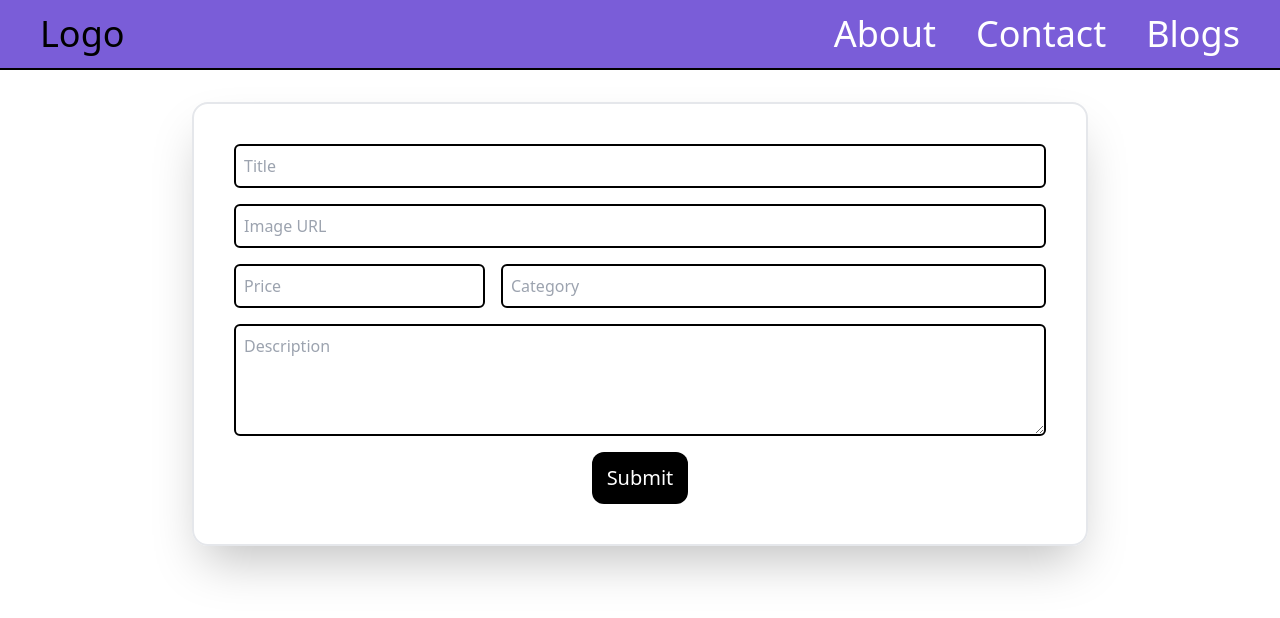
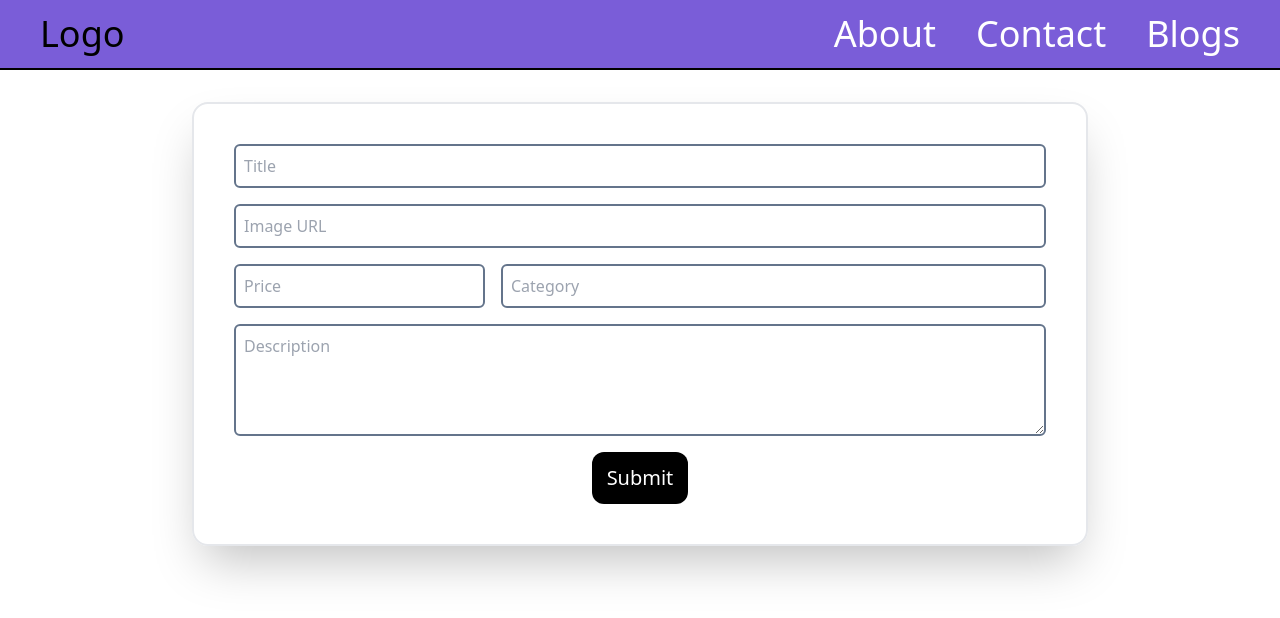
Before and after one commit to dipanshu999/Urban-Deals, a React (Vite) app: page /Create in a window 1280 px wide. Shown: the top 618 px of the page. Built offline with nearby package versions, Linux system fonts and the light colour scheme; no server answers.

Commit message:
Add product feature implemented

```diff
--- a/package.json
+++ b/package.json
@@ -11,6 +11,7 @@
   },
   "dependencies": {
     "axios": "^1.7.2",
+    "nanoid": "^5.0.7",
     "react": "^18.3.1",
     "react-dom": "^18.3.1",
     "react-router-dom": "^6.23.1"
--- a/src/Utils/Context.jsx
+++ b/src/Utils/Context.jsx
@@ -32,7 +32,7 @@ export default function Context(props) {
 
 
   return (
-    <ProductContext.Provider value={[products,loading,copyProducts,setProducts,setNavToggle,navToggle]}>
+    <ProductContext.Provider value={{products,loading,copyProducts,setProducts,setNavToggle,navToggle}}>
         {props.children}
     </ProductContext.Provider>
   )
--- a/src/components/Back.jsx
+++ b/src/components/Back.jsx
@@ -4,10 +4,9 @@ import { useNavigate } from 'react-router-dom'
 export default function Back() {
   let navigate=useNavigate()
 
-
   return (
     <>
-      <div className="btn h-10 w-10 mob:h-14 mob:w-14">
+      <div className="btn h-10 w-10 mob:h-16 mob:w-16">
         <button onClick={()=>navigate(-1)} > <img src='../public/back.png' alt="" /> </button>
       </div>
     </>
--- a/src/components/Create.jsx
+++ b/src/components/Create.jsx
@@ -1,22 +1,64 @@
-import React from 'react'
+import React, { useContext, useEffect, useState } from 'react'
+import Axios from '../Utils/axiosInstance'
+import {nanoid} from 'nanoid'
+import { ProductContext } from '../Utils/Context'
+import 'react-router-dom'
+import { useNavigate } from 'react-router-dom'
 
 export default function Create() {
 
+    let { setProducts,products}=useContext(ProductContext)
+    const navigate = useNavigate()
+
+    const [image, setImage] = useState('')
+    const [title, setTitle] = useState('')
+    const [price, setPrice] = useState('')
+    const [category, setCategory] = useState('')
+    const [description, setDescription] = useState('')
+
     let handleSubmit=(e)=>{
-        e.preventDefault()
+      e.preventDefault();
+
+        if(title.trim().length<4 || description.trim().length<4 || price.trim().length<1 || image.trim().length<4 || category.trim().length<4 )
+          {
+            alert('All fields must have 4 charachters at least')
+          }
+
+       else{
+        const product={
+          id:nanoid(),title,price,category,image,description
+            };
+
+        console.log(product);
+
+        setProducts((prevProducts)=>[...prevProducts,product]);
+        navigate('/')
+
+        }
+
     }
+
+    useEffect(()=>{
+      console.log(products)
+    },[products])
+
+
   return (
     <>
       <div className="form mob:w-[70%] mx-auto border-2 p-10 mt-8 rounded-2xl shadow-2xl">
 
         <form action="" className='flex flex-col gap-4'>
-            <input type="text" placeholder='Title' className='border-2 p-2 border-black rounded-md'/>
-            <input type="text" placeholder='Image URL' className='border-2 p-2 border-black rounded-md'/>
+
+            <input type="text" placeholder='Title' onChange={(e)=>setTitle(e.target.value)} value={title} className='border-2 p-2 border-slate-500 rounded-md'/>
+
+            <input type="url" placeholder='Image URL' onChange={(e)=>setImage(e.target.value)} value={image} className='border-2 p-2 border-slate-500 rounded-md'/>
+
                 <div className="price-desc flex flex-col tab:flex-row justify-between gap-4">
-                    <input type="number " placeholder='Price' className='border-2  p-2 border-black rounded-md' />
-                    <input type="text " placeholder='Category' className='border-2 p-2 flex-1 border-black rounded-md' />
+                    <input type="number" placeholder='Price' onChange={(e)=>setPrice(e.target.value)} value={price} className='border-2  p-2 border-slate-500 rounded-md' />
+                    <input type="text " placeholder='Category' onChange={(e)=>setCategory(e.target.value)} value={category} className='border-2 p-2 flex-1 border-slate-500 rounded-md' />
                 </div>
-            <textarea placeholder='Description' className=' border-2 p-2 h-28 border-black rounded-md'></textarea>
+
+            <textarea placeholder='Description' onChange={(e)=>setDescription(e.target.value)} value={description} className=' border-2 p-2 h-28 border-slate-500 rounded-md'></textarea>
 
             <input type="submit" onClick={handleSubmit} className='bg-black hover:cursor-pointer text-white w-24 py-3 rounded-xl font-medium mx-auto text-xl'/>
         </form>
--- a/src/components/DropDown.jsx
+++ b/src/components/DropDown.jsx
@@ -4,7 +4,7 @@ import { Link } from 'react-router-dom';
 
 export default function DropDown() {
 
-  const [products, loading, copyProducts, setProducts] = useContext(ProductContext);
+  const {products, loading, copyProducts, setProducts} = useContext(ProductContext);
 
   const [isOpen, setIsOpen] = useState(false);
   const [selectedItem, setSelectedItem] = useState('Filter');
--- a/src/components/Home.jsx
+++ b/src/components/Home.jsx
@@ -7,7 +7,7 @@ import Loader from './Loader/Loader'
 
 
 export default function Home() {
-  let [products,loading]=useContext(ProductContext)
+  let {products,loading}=useContext(ProductContext)
   const cat= useLocation()
 
   return (
--- a/src/components/Navbar.jsx
+++ b/src/components/Navbar.jsx
@@ -3,10 +3,7 @@ import { Link } from 'react-router-dom'
 import { ProductContext } from '../Utils/Context'
 
 export default function Navbar() {
-  const contextValues = useContext(ProductContext);
-  const navToggle = contextValues[5];
-  const setNavToggle = contextValues[4];
-
+  const {navToggle,setNavToggle} = useContext(ProductContext);
 
   return (
     <>
--- a/src/components/Product.jsx
+++ b/src/components/Product.jsx
@@ -47,7 +47,7 @@ export default function Product() {
 
 
   return (
-    <div className='flex  flex-col tab:flex-row  items-center tab:px-4 lap:px-10'>
+    <div className='flex  flex-col tab:flex-row  items-center tab:px-4 lap:px-20'>
 
       <div className='mt-6' >
         <Back/>
```
Also changed, not shown: 1 other file (tests, documents, lock files or other folders).
